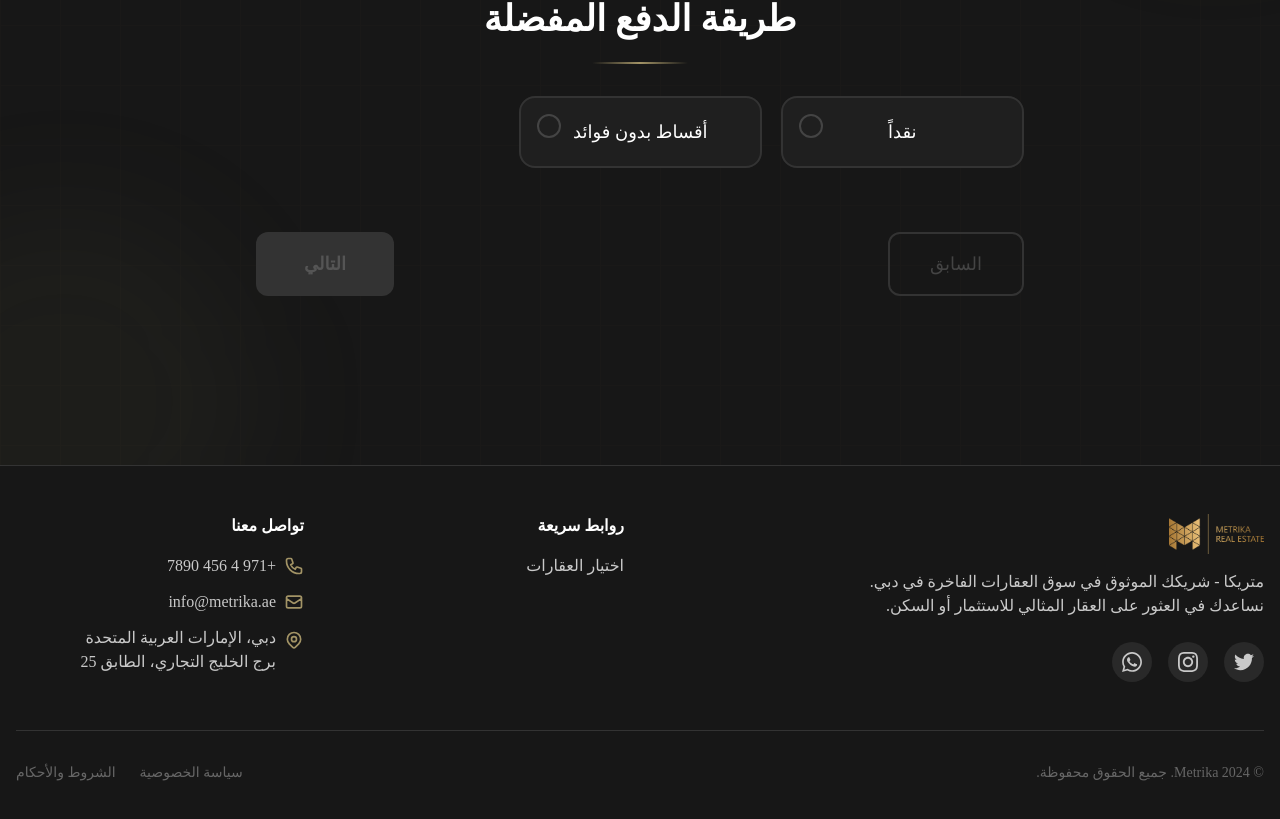
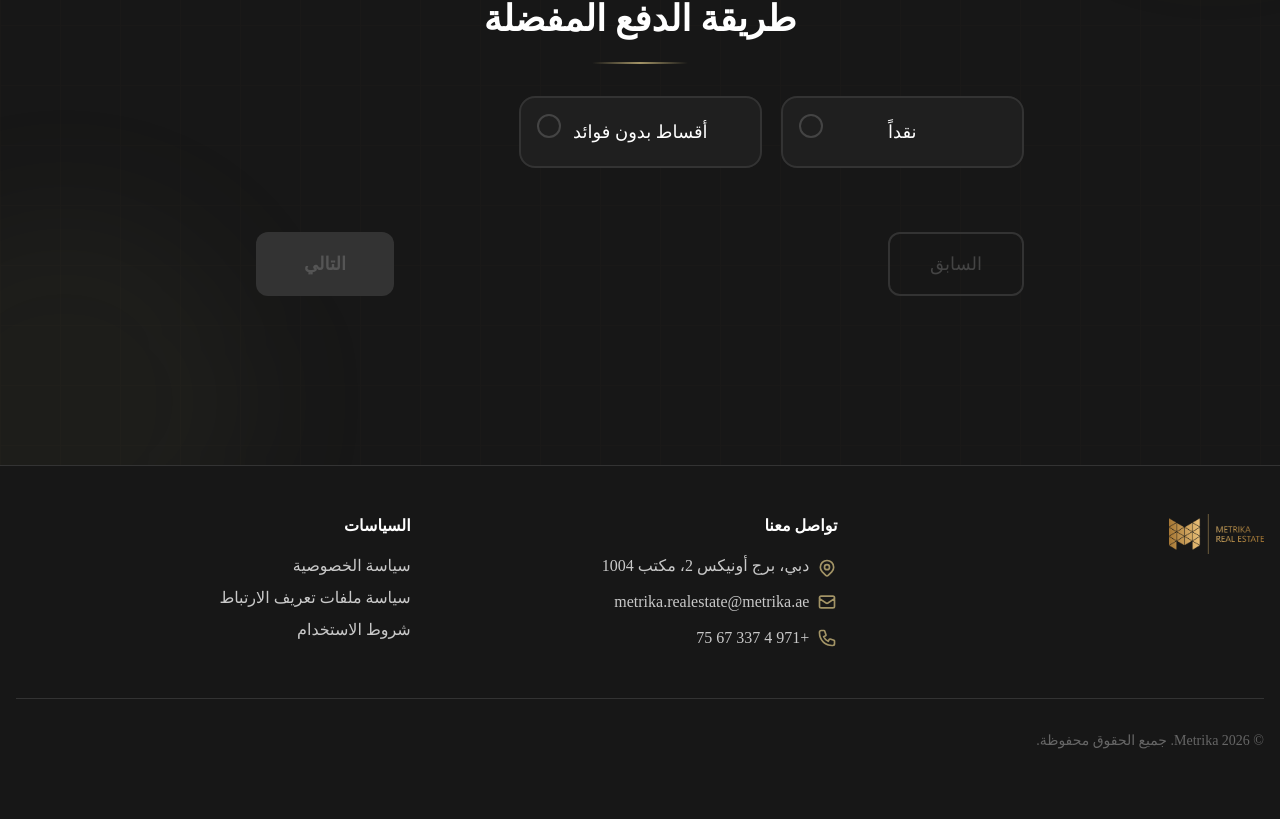
Before and after one commit to demokrat90/metrika, a Next.js app: page / in a window 1280 px wide. Shown: the part 1135-1954 px from the top of the page. Built offline with nearby package versions, Linux system fonts and the light colour scheme; a web font is replaced by a local one.

Commit message:
Update footer year

```diff
--- a/src/components/Footer.tsx
+++ b/src/components/Footer.tsx
@@ -6,9 +6,9 @@ export default function Footer() {
   return (
     <footer className="bg-[#171717] border-t border-[#333]">
       <div className="container mx-auto px-4 py-12">
-        <div className="grid grid-cols-1 md:grid-cols-4 gap-8">
-          {/* Logo & Description */}
-          <div className="md:col-span-2">
+        <div className="grid grid-cols-1 md:grid-cols-3 gap-8">
+          {/* Logo */}
+          <div>
             <Image
               src="/images/logo.png"
               alt="Metrika"
@@ -16,79 +16,56 @@ export default function Footer() {
               height={50}
               className="h-10 w-auto mb-4"
             />
-            <p className="text-[#c9c9c9] mb-6 max-w-md">
-              متريكا - شريكك الموثوق في سوق العقارات الفاخرة في دبي. نساعدك في العثور على العقار المثالي للاستثمار أو السكن.
-            </p>
-            <div className="flex gap-4">
-              <a
-                href="#"
-                className="w-10 h-10 rounded-full bg-[#292929] flex items-center justify-center text-[#c9c9c9] hover:bg-[#a39466] hover:text-[#171717] transition-colors"
-              >
-                <svg className="w-5 h-5" fill="currentColor" viewBox="0 0 24 24">
-                  <path d="M24 4.557c-.883.392-1.832.656-2.828.775 1.017-.609 1.798-1.574 2.165-2.724-.951.564-2.005.974-3.127 1.195-.897-.957-2.178-1.555-3.594-1.555-3.179 0-5.515 2.966-4.797 6.045-4.091-.205-7.719-2.165-10.148-5.144-1.29 2.213-.669 5.108 1.523 6.574-.806-.026-1.566-.247-2.229-.616-.054 2.281 1.581 4.415 3.949 4.89-.693.188-1.452.232-2.224.084.626 1.956 2.444 3.379 4.6 3.419-2.07 1.623-4.678 2.348-7.29 2.04 2.179 1.397 4.768 2.212 7.548 2.212 9.142 0 14.307-7.721 13.995-14.646.962-.695 1.797-1.562 2.457-2.549z" />
-                </svg>
-              </a>
-              <a
-                href="#"
-                className="w-10 h-10 rounded-full bg-[#292929] flex items-center justify-center text-[#c9c9c9] hover:bg-[#a39466] hover:text-[#171717] transition-colors"
-              >
-                <svg className="w-5 h-5" fill="currentColor" viewBox="0 0 24 24">
-                  <path d="M12 2.163c3.204 0 3.584.012 4.85.07 3.252.148 4.771 1.691 4.919 4.919.058 1.265.069 1.645.069 4.849 0 3.205-.012 3.584-.069 4.849-.149 3.225-1.664 4.771-4.919 4.919-1.266.058-1.644.07-4.85.07-3.204 0-3.584-.012-4.849-.07-3.26-.149-4.771-1.699-4.919-4.92-.058-1.265-.07-1.644-.07-4.849 0-3.204.013-3.583.07-4.849.149-3.227 1.664-4.771 4.919-4.919 1.266-.057 1.645-.069 4.849-.069zm0-2.163c-3.259 0-3.667.014-4.947.072-4.358.2-6.78 2.618-6.98 6.98-.059 1.281-.073 1.689-.073 4.948 0 3.259.014 3.668.072 4.948.2 4.358 2.618 6.78 6.98 6.98 1.281.058 1.689.072 4.948.072 3.259 0 3.668-.014 4.948-.072 4.354-.2 6.782-2.618 6.979-6.98.059-1.28.073-1.689.073-4.948 0-3.259-.014-3.667-.072-4.947-.196-4.354-2.617-6.78-6.979-6.98-1.281-.059-1.69-.073-4.949-.073zm0 5.838c-3.403 0-6.162 2.759-6.162 6.162s2.759 6.163 6.162 6.163 6.162-2.759 6.162-6.163c0-3.403-2.759-6.162-6.162-6.162zm0 10.162c-2.209 0-4-1.79-4-4 0-2.209 1.791-4 4-4s4 1.791 4 4c0 2.21-1.791 4-4 4zm6.406-11.845c-.796 0-1.441.645-1.441 1.44s.645 1.44 1.441 1.44c.795 0 1.439-.645 1.439-1.44s-.644-1.44-1.439-1.44z" />
-                </svg>
-              </a>
-              <a
-                href="#"
-                className="w-10 h-10 rounded-full bg-[#292929] flex items-center justify-center text-[#c9c9c9] hover:bg-[#a39466] hover:text-[#171717] transition-colors"
-              >
-                <svg className="w-5 h-5" fill="currentColor" viewBox="0 0 24 24">
-                  <path d="M.057 24l1.687-6.163c-1.041-1.804-1.588-3.849-1.587-5.946.003-6.556 5.338-11.891 11.893-11.891 3.181.001 6.167 1.24 8.413 3.488 2.245 2.248 3.481 5.236 3.48 8.414-.003 6.557-5.338 11.892-11.893 11.892-1.99-.001-3.951-.5-5.688-1.448l-6.305 1.654zm6.597-3.807c1.676.995 3.276 1.591 5.392 1.592 5.448 0 9.886-4.434 9.889-9.885.002-5.462-4.415-9.89-9.881-9.892-5.452 0-9.887 4.434-9.889 9.884-.001 2.225.651 3.891 1.746 5.634l-.999 3.648 3.742-.981zm11.387-5.464c-.074-.124-.272-.198-.57-.347-.297-.149-1.758-.868-2.031-.967-.272-.099-.47-.149-.669.149-.198.297-.768.967-.941 1.165-.173.198-.347.223-.644.074-.297-.149-1.255-.462-2.39-1.475-.883-.788-1.48-1.761-1.653-2.059-.173-.297-.018-.458.13-.606.134-.133.297-.347.446-.521.151-.172.2-.296.3-.495.099-.198.05-.372-.025-.521-.075-.148-.669-1.611-.916-2.206-.242-.579-.487-.501-.669-.51l-.57-.01c-.198 0-.52.074-.792.372s-1.04 1.016-1.04 2.479 1.065 2.876 1.213 3.074c.149.198 2.095 3.2 5.076 4.487.709.306 1.263.489 1.694.626.712.226 1.36.194 1.872.118.571-.085 1.758-.719 2.006-1.413.248-.695.248-1.29.173-1.414z" />
-                </svg>
-              </a>
-            </div>
-          </div>
-
-          {/* Quick Links */}
-          <div>
-            <h4 className="text-white font-bold mb-4">روابط سريعة</h4>
-            <ul className="space-y-2">
-              <li>
-                <a href="#quiz" className="text-[#c9c9c9] hover:text-[#a39466] transition-colors">
-                  اختيار العقارات
-                </a>
-              </li>
-            </ul>
           </div>
 
           {/* Contact */}
           <div>
             <h4 className="text-white font-bold mb-4">تواصل معنا</h4>
             <ul className="space-y-3 text-[#c9c9c9]">
-              <li className="flex items-center gap-2">
-                <svg className="w-5 h-5 text-[#a39466]" fill="none" stroke="currentColor" viewBox="0 0 24 24">
-                  <path strokeLinecap="round" strokeLinejoin="round" strokeWidth={2} d="M3 5a2 2 0 012-2h3.28a1 1 0 01.948.684l1.498 4.493a1 1 0 01-.502 1.21l-2.257 1.13a11.042 11.042 0 005.516 5.516l1.13-2.257a1 1 0 011.21-.502l4.493 1.498a1 1 0 01.684.949V19a2 2 0 01-2 2h-1C9.716 21 3 14.284 3 6V5z" />
+              <li className="flex items-start gap-2">
+                <svg className="w-5 h-5 text-[#a39466] mt-1" fill="none" stroke="currentColor" viewBox="0 0 24 24">
+                  <path strokeLinecap="round" strokeLinejoin="round" strokeWidth={2} d="M17.657 16.657L13.414 20.9a1.998 1.998 0 01-2.827 0l-4.244-4.243a8 8 0 1111.314 0z" />
+                  <path strokeLinecap="round" strokeLinejoin="round" strokeWidth={2} d="M15 11a3 3 0 11-6 0 3 3 0 016 0z" />
                 </svg>
-                <a href="tel:+97144567890" className="hover:text-[#a39466] transition-colors">
-                  +971 4 456 7890
-                </a>
+                <span>دبي، برج أونيكس 2، مكتب 1004</span>
               </li>
               <li className="flex items-center gap-2">
                 <svg className="w-5 h-5 text-[#a39466]" fill="none" stroke="currentColor" viewBox="0 0 24 24">
                   <path strokeLinecap="round" strokeLinejoin="round" strokeWidth={2} d="M3 8l7.89 5.26a2 2 0 002.22 0L21 8M5 19h14a2 2 0 002-2V7a2 2 0 00-2-2H5a2 2 0 00-2 2v10a2 2 0 002 2z" />
                 </svg>
-                <a href="mailto:info@metrika.ae" className="hover:text-[#a39466] transition-colors">
-                  info@metrika.ae
+                <a href="mailto:metrika.realestate@metrika.ae" className="hover:text-[#a39466] transition-colors">
+                  metrika.realestate@metrika.ae
                 </a>
               </li>
-              <li className="flex items-start gap-2">
-                <svg className="w-5 h-5 text-[#a39466] mt-1" fill="none" stroke="currentColor" viewBox="0 0 24 24">
-                  <path strokeLinecap="round" strokeLinejoin="round" strokeWidth={2} d="M17.657 16.657L13.414 20.9a1.998 1.998 0 01-2.827 0l-4.244-4.243a8 8 0 1111.314 0z" />
-                  <path strokeLinecap="round" strokeLinejoin="round" strokeWidth={2} d="M15 11a3 3 0 11-6 0 3 3 0 016 0z" />
+              <li className="flex items-center gap-2">
+                <svg className="w-5 h-5 text-[#a39466]" fill="none" stroke="currentColor" viewBox="0 0 24 24">
+                  <path strokeLinecap="round" strokeLinejoin="round" strokeWidth={2} d="M3 5a2 2 0 012-2h3.28a1 1 0 01.948.684l1.498 4.493a1 1 0 01-.502 1.21l-2.257 1.13a11.042 11.042 0 005.516 5.516l1.13-2.257a1 1 0 011.21-.502l4.493 1.498a1 1 0 01.684.949V19a2 2 0 01-2 2h-1C9.716 21 3 14.284 3 6V5z" />
                 </svg>
-                <span>
-                  دبي، الإمارات العربية المتحدة
-                  <br />
-                  برج الخليج التجاري، الطابق 25
-                </span>
+                <a href="tel:+97143376775" className="hover:text-[#a39466] transition-colors">
+                  +971 4 337 67 75
+                </a>
+              </li>
+            </ul>
+          </div>
+
+          {/* Policies */}
+          <div>
+            <h4 className="text-white font-bold mb-4">السياسات</h4>
+            <ul className="space-y-2 text-[#c9c9c9]">
+              <li>
+                <a href="#" className="hover:text-[#a39466] transition-colors">
+                  سياسة الخصوصية
+                </a>
+              </li>
+              <li>
+                <a href="#" className="hover:text-[#a39466] transition-colors">
+                  سياسة ملفات تعريف الارتباط
+                </a>
+              </li>
+              <li>
+                <a href="#" className="hover:text-[#a39466] transition-colors">
+                  شروط الاستخدام
+                </a>
               </li>
             </ul>
           </div>
@@ -97,16 +74,8 @@ export default function Footer() {
         {/* Bottom */}
         <div className="mt-12 pt-8 border-t border-[#333] flex flex-col md:flex-row justify-between items-center gap-4">
           <p className="text-[#666] text-sm">
-            © 2024 Metrika. جميع الحقوق محفوظة.
+            © 2026 Metrika. جميع الحقوق محفوظة.
           </p>
-          <div className="flex gap-6 text-sm">
-            <a href="#" className="text-[#666] hover:text-[#a39466] transition-colors">
-              سياسة الخصوصية
-            </a>
-            <a href="#" className="text-[#666] hover:text-[#a39466] transition-colors">
-              الشروط والأحكام
-            </a>
-          </div>
         </div>
       </div>
     </footer>
```
